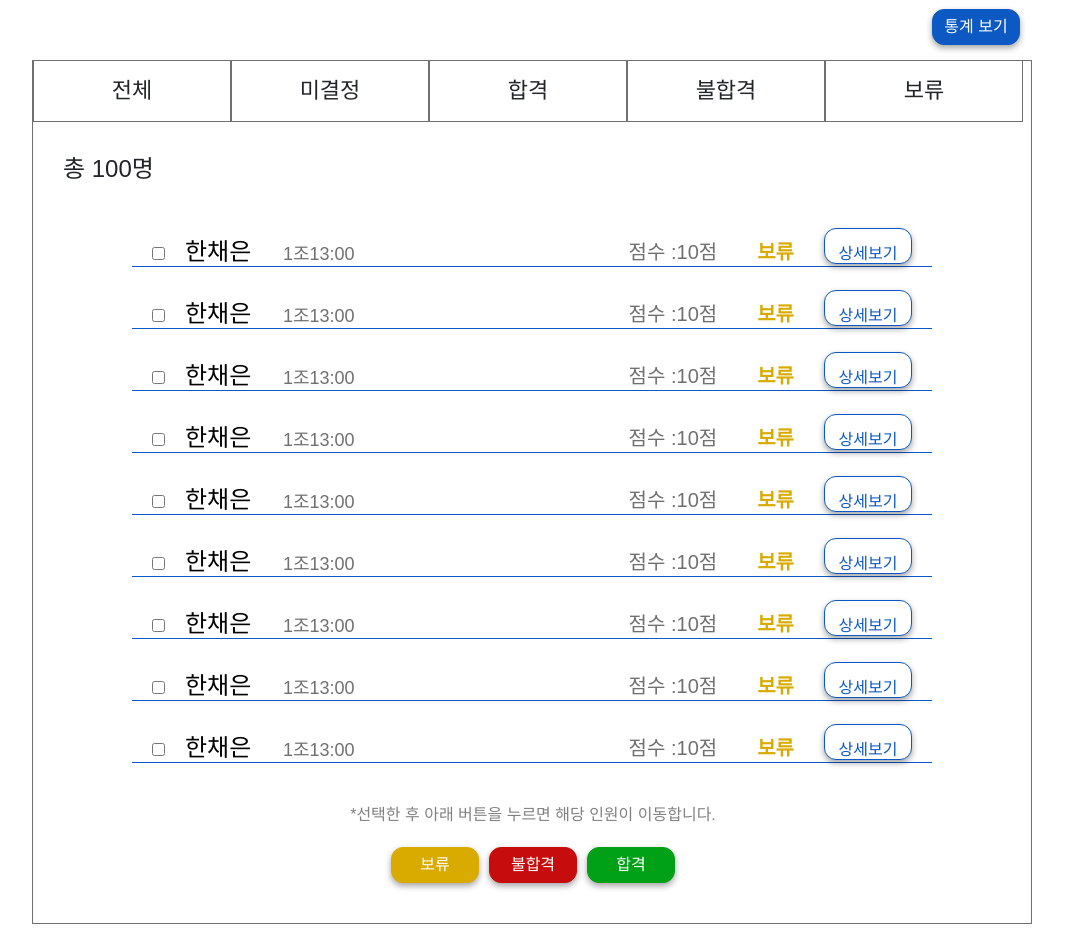
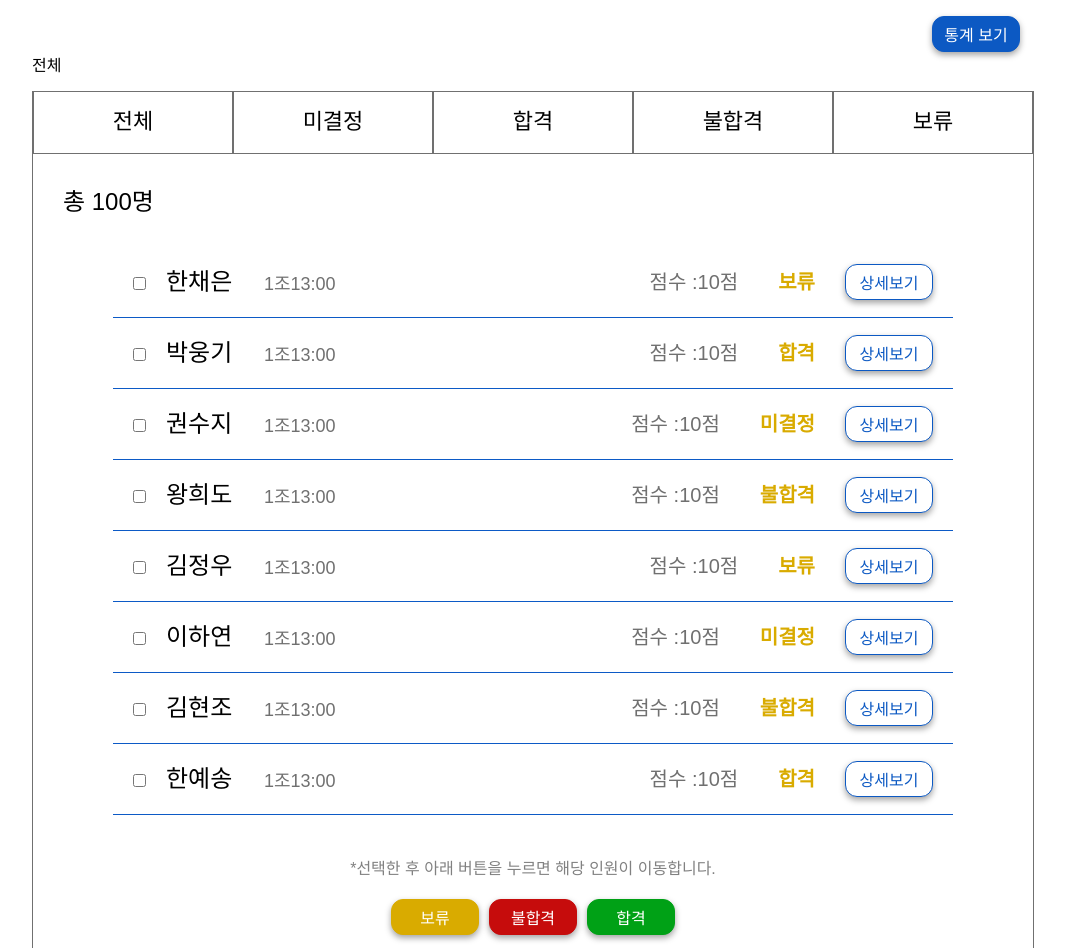
Before and after one commit to Kim-Hyunjo/MoZIP, a React (Create React App) app in the folder front/: page /recruit/resume in a window 1280 px wide. Shown: the part 384-1332 px from the top of the page, without its empty margins (118-1183 px from the left). Built offline with nearby package versions, Linux system fonts and the light colour scheme.

Commit message:
feat: recruit/resume Resume 페이지 구현 완료

```diff
--- a/front/src/index.tsx
+++ b/front/src/index.tsx
@@ -3,7 +3,7 @@ import ReactDOM from 'react-dom';
 import './index.css';
 import App from './App';
 import reportWebVitals from './reportWebVitals';
-import 'bootstrap/dist/css/bootstrap.min.css';
+// import 'bootstrap/dist/css/bootstrap.min.css';
 
 ReactDOM.render(
   <React.StrictMode>
--- a/front/src/pages/recruit/Resume.tsx
+++ b/front/src/pages/recruit/Resume.tsx
@@ -1,69 +1,236 @@
-import React from 'react';
+import React, { useState } from 'react';
 import './resume.css';
-import { BrowserRouter as Router, Route, Link } from 'react-router-dom';
+import { Link } from 'react-router-dom';
+import ResumeCandidate from './ResumeCandidate';
+
+interface Candidate {
+  id: number;
+  name: string;
+  group: string;
+  time: string;
+  score: number;
+  status: string;
+  isChecked: boolean;
+}
 
 const Resume = () => {
-    const candidateStatus = [
-        {name:'한채은',group: '1조', time:'13:00', score:'10점', status:'보류'},
-        {name:'한채은',group: '1조', time:'13:00', score:'10점', status:'보류'},
-        {name:'한채은',group: '1조', time:'13:00', score:'10점', status:'보류'},
-        {name:'한채은',group: '1조', time:'13:00', score:'10점', status:'보류'},
-        {name:'한채은',group: '1조', time:'13:00', score:'10점', status:'보류'},
-        {name:'한채은',group: '1조', time:'13:00', score:'10점', status:'보류'},
-        {name:'한채은',group: '1조', time:'13:00', score:'10점', status:'보류'},
-        {name:'한채은',group: '1조', time:'13:00', score:'10점', status:'보류'},
-        {name:'한채은',group: '1조', time:'13:00', score:'10점', status:'보류'},
-]
+  const [status, setStatus] = useState<string>('전체');
+  const [candidates, setCandidates] = useState<Candidate[]>([
+    {
+      id: 1,
+      name: '한채은',
+      group: '1조',
+      time: '13:00',
+      score: 10,
+      status: '보류',
+      isChecked: false,
+    },
+    {
+      id: 2,
+      name: '박웅기',
+      group: '1조',
+      time: '13:00',
+      score: 10,
+      status: '합격',
+      isChecked: false,
+    },
+    {
+      id: 3,
+      name: '권수지',
+      group: '1조',
+      time: '13:00',
+      score: 10,
+      status: '미결정',
+      isChecked: false,
+    },
+    {
+      id: 4,
+      name: '왕희도',
+      group: '1조',
+      time: '13:00',
+      score: 10,
+      status: '불합격',
+      isChecked: false,
+    },
+    {
+      id: 5,
+      name: '김정우',
+      group: '1조',
+      time: '13:00',
+      score: 10,
+      status: '보류',
+      isChecked: false,
+    },
+    {
+      id: 6,
+      name: '이하연',
+      group: '1조',
+      time: '13:00',
+      score: 10,
+      status: '미결정',
+      isChecked: false,
+    },
+    {
+      id: 7,
+      name: '김현조',
+      group: '1조',
+      time: '13:00',
+      score: 10,
+      status: '불합격',
+      isChecked: false,
+    },
+    {
+      id: 8,
+      name: '한예송',
+      group: '1조',
+      time: '13:00',
+      score: 10,
+      status: '합격',
+      isChecked: false,
+    },
+  ]);
+
+  const handleChangeCheck = (id: number, isChecked: boolean) => {
+    console.log(isChecked);
+    let tmps: Candidate[] = Object.assign([], candidates);
+    tmps.map((info) => {
+      if (info.id === id) {
+        info.isChecked = isChecked;
+      }
+    });
+    setCandidates(tmps);
+  };
+
+  const handleHold = (e: React.MouseEvent<HTMLButtonElement, MouseEvent>) => {
+    e.preventDefault();
+    let tmps: Candidate[] = Object.assign([], candidates);
+    tmps.map((info) => {
+      if (info.isChecked === true) {
+        info.isChecked = false;
+        info.status = '보류';
+      }
+    });
+    setCandidates(tmps);
+  };
+
+  const handleFail = (e: React.MouseEvent<HTMLButtonElement, MouseEvent>) => {
+    e.preventDefault();
+    let tmps: Candidate[] = Object.assign([], candidates);
+    tmps.map((info) => {
+      if (info.isChecked === true) {
+        info.isChecked = false;
+        info.status = '불합격';
+      }
+    });
+    setCandidates(tmps);
+  };
+
+  const handlePass = (e: React.MouseEvent<HTMLButtonElement, MouseEvent>) => {
+    e.preventDefault();
+    let tmps: Candidate[] = Object.assign([], candidates);
+    tmps.map((info) => {
+      if (info.isChecked === true) {
+        info.isChecked = false;
+        info.status = '합격';
+      }
+    });
+    setCandidates(tmps);
+  };
+
   return (
     <div className="resume">
       <h2>지원자 목록</h2>
       <form action="">
         <label htmlFor=""></label>
         <button id="button4">통계 보기</button>
+        <div>{status}</div>
         <div className="stateBox">
           <ul className="states">
-                            <li><div className="stateName">전체</div></li>
-                            <li><div className="stateName">미결정</div></li>
-                            <li><div className="stateName">합격</div></li>
-                            <li><div className="stateName">불합격</div></li>
-                            <li><div className="stateName">보류</div></li>
+            <li
+              onClick={() => {
+                setStatus('전체');
+              }}
+            >
+              <div className="stateName">전체</div>
+            </li>
+            <li
+              onClick={() => {
+                setStatus('미결정');
+              }}
+            >
+              <div className="stateName">미결정</div>
+            </li>
+            <li
+              onClick={() => {
+                setStatus('합격');
+              }}
+            >
+              <div className="stateName">합격</div>
+            </li>
+            <li
+              onClick={() => {
+                setStatus('불합격');
+              }}
+            >
+              <div className="stateName">불합격</div>
+            </li>
+            <li
+              onClick={() => {
+                setStatus('보류');
+              }}
+            >
+              <div className="stateName">보류</div>
+            </li>
           </ul>
 
-                        <div className="stateUsers">총 100명</div>
-                        <ul className = "horizontal_people_list">
-                            {candidateStatus.map((info)=>{
-                                return(
-                                    <li>
-                                <label htmlFor=""></label>
-                                <input type="checkbox"/>
-                                <span className="personalName">{info.name} </span>
-                                <span className="personalTime">{info.group}{info.time}</span>
-                                <div className="rightSide">
-                                    <span className="personalScore"> 점수 :{info.score}</span>
-                                    <strong id="skip">{info.status}</strong>
-                                    <Link to="/recruit/resume/:member_id"><button id ="button1">상세보기</button></Link>
-                                </div>
+          <div className="stateUsers">{'총 100명'}</div>
+          <ul className="horizontal_people_list">
+            {status === '전체'
+              ? candidates.map((candidate) => {
+                  return (
+                    <li key={candidate.id}>
+                      <ResumeCandidate
+                        candidate={candidate}
+                        onChangeCheck={handleChangeCheck}
+                      ></ResumeCandidate>
                     </li>
-
-                                )
+                  );
+                })
+              : candidates.map((candidate) => {
+                  if (candidate.status === status)
+                    return (
+                      <li key={candidate.id}>
+                        <ResumeCandidate
+                          candidate={candidate}
+                          onChangeCheck={handleChangeCheck}
+                        ></ResumeCandidate>
+                      </li>
+                    );
                 })}
-
           </ul>
-                        <div className = "changeButtons">
+          <div className="changeButtons">
             *선택한 후 아래 버튼을 누르면 해당 인원이 이동합니다.
-                            <div className ="changeButton3">
-                                <button id="skipButt">보류</button>
-                                <button id="outButt">불합격</button>
-                                <button id="inButt">합격</button>
+            <div className="changeButton3">
+              <button id="skipButt" onClick={handleHold}>
+                보류
+              </button>
+              <button id="outButt" onClick={handleFail}>
+                불합격
+              </button>
+              <button id="inButt" onClick={handlePass}>
+                합격
+              </button>
             </div>
           </div>
         </div>
+      </form>
+      <div>
+        <Link to="/recruit/schedule/management">
+          <button id="button_red">면접 일정 관리</button>
+        </Link>
+      </div>
+    </div>
+  );
+};
 
-                </form>
-                <div><Link to="/recruit/schedule/management"><button id="button_red">면접 일정 관리</button></Link></div>
-
-        </div>
-    )
-}
-
-export default Resume
+export default Resume;
--- /dev/null
+++ b/front/src/pages/recruit/ResumeCandidate.tsx
@@ -0,0 +1,44 @@
+import React, { Fragment, useState } from 'react';
+import { Link } from 'react-router-dom';
+
+interface Candidate {
+  id: number;
+  name: string;
+  group: string;
+  time: string;
+  score: number;
+  status: string;
+  isChecked: boolean;
+}
+
+interface Props {
+  candidate: Candidate;
+  onChangeCheck(id: number, isChecked: boolean): void;
+}
+
+const ResumeCandidate = ({ candidate, onChangeCheck }: Props) => {
+  const handleChangeCheck = (e: React.ChangeEvent<HTMLInputElement>) => {
+    onChangeCheck(candidate.id, e.target.checked);
+  };
+
+  return (
+    <Fragment>
+      <label htmlFor=""></label>
+      <input type="checkbox" onChange={handleChangeCheck} />
+      <span className="personalName">{candidate.name} </span>
+      <span className="personalTime">
+        {candidate.group}
+        {candidate.time}
+      </span>
+      <div className="rightSide">
+        <span className="personalScore"> 점수 :{candidate.score}점</span>
+        <strong id="skip">{candidate.status}</strong>
+        <Link to="/recruit/resume/:member_id">
+          <button id="button1">상세보기</button>
+        </Link>
+      </div>
+    </Fragment>
+  );
+};
+
+export default ResumeCandidate;
```
Lines whose indentation alone changed are shown as unchanged.
